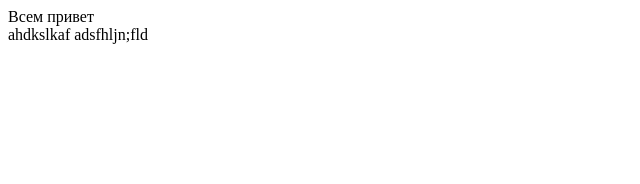
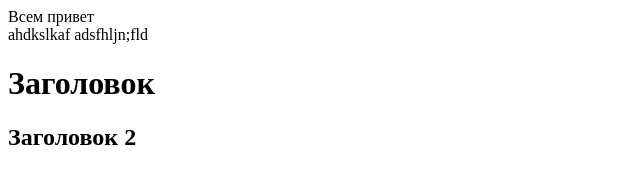
Before and after one commit to DastanOrozbekov03/lesson1, a plain HTML site: page index.html in a window 1280 px wide. Shown: the whole page, without its empty margins (0-640 px from the left). Drawn offline with Linux system fonts and the light colour scheme.

Commit message:
Update index.html

```diff
--- a/index.html
+++ b/index.html
@@ -3,3 +3,5 @@
 </div>
 ahdkslkaf
 adsfhljn;fld
+<h1> Заголовок </h1>
+<h2> Заголовок 2</h2>
```
